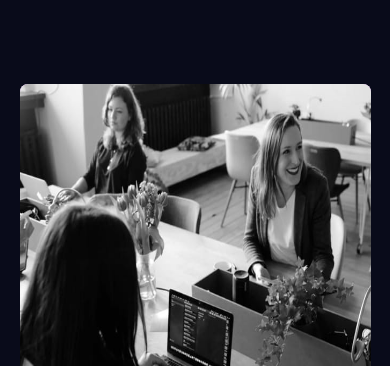
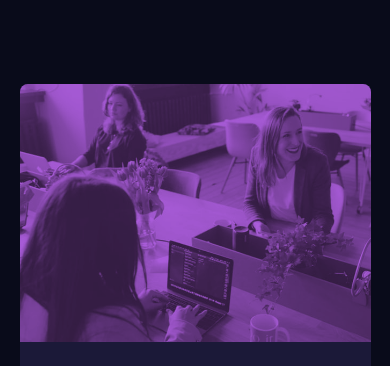
Before and after one commit to fatimalazan/frontend-mentor-stats-preview-card-component, a plain HTML site: page index.html in a window 390 px wide. Shown: the top 366 px of the page. Drawn offline with Linux system fonts and the light colour scheme.

Commit message:
Updated card-image style

```diff
--- a/index.css
+++ b/index.css
@@ -10,6 +10,12 @@ html {
 
 body {
     background-color: hsl(233, 47%, 7%);
+    height: 100%;
+}
+
+picture {
+    display: flex;
+    width: 100%;
     height: 100%;
 }
 
@@ -73,17 +79,18 @@ body {
 }
 
 .card-preview {
-    width: 50%;;
+    width: 50%;
+    background-color: hsl(277, 64%, 61%);
+    border-radius: 0 8px 8px 0;
 }
 
 .card-image {
     width: 100%;
-    height: 60vh;
+    height: 100%;
     border-radius: 0 8px 8px 0;
-    background: linear-gradient(rgba(170, 50, 219, .5), rgba(170, 50, 219, .5)), url('images/image-header-desktop.jpg');
-    background-size: cover;
-    background-repeat: no-repeat;
-    background-position: center center;
+    mix-blend-mode: multiply;
+    object-fit: cover;
+    opacity: .7;
 }
 
 @media only screen and (max-width: 1311px) {
@@ -107,9 +114,12 @@ body {
         width: 100%;
     }
 
+    .card-preview {
+        border-radius: 8px 8px 0 0;
+    }
+
     .card-image {
         border-radius: 8px 8px 0 0;
-        background-position: top;
     }
 
     .card-details {
@@ -123,10 +133,6 @@ body {
         width: 80vw;
     }
 
-    .card-image {
-        height: 50vh;
-    }
-
     .card-details {
         padding: 50px 20px;
     }
@@ -136,15 +142,6 @@ body {
 @media only screen and (max-width: 500px){
     .container {
         width: 90vw;
-    }
-
-    .card-image {
-        width: 100%;
-        height: 40vh;
-        background: linear-gradient(rgba(170, 50, 219, .5), rgba(170, 50, 219, .5)), url('images/image-header-mobile.jpg');
-        background-size: cover;
-        background-repeat: no-repeat;
-        background-position: center center;
     }
 
     .card-details {
```
